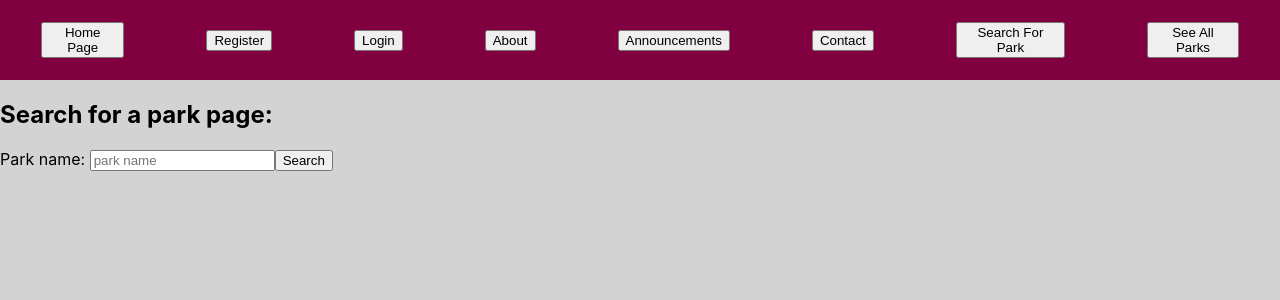
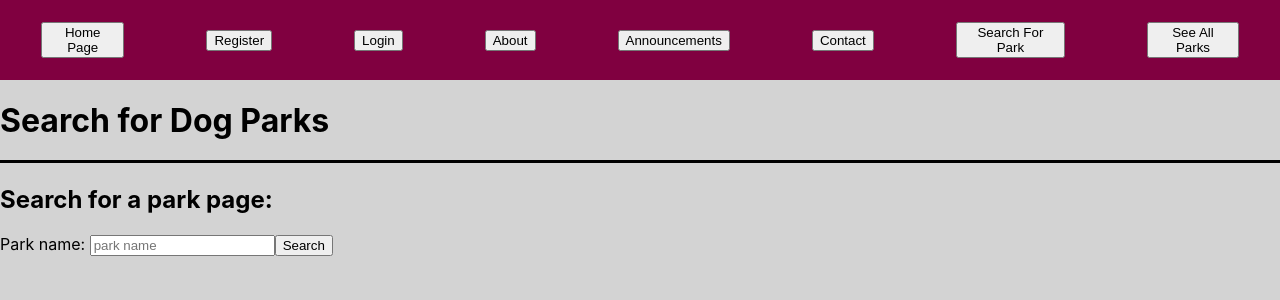
Before and after one commit to MuizMuhammad99/471DogPark, a React (Create React App) app in the folder my-app/: page /searchforpark in a window 1280 px wide. Shown: the top 300 px of the page. Built offline with nearby package versions, Linux system fonts and the light colour scheme.

Commit message:
Added title

```diff
--- a/my-app/src/pages/SearchForPark.js
+++ b/my-app/src/pages/SearchForPark.js
@@ -3,6 +3,7 @@ import React from 'react';
 const SearchForParkPage = () =>{
 
 	return   <form>
+		   <h1 className = "Title">Search for Dog Parks</h1>
 	           <h2>
 	    		  Search for a park page:
 	    	   </h2>
```
